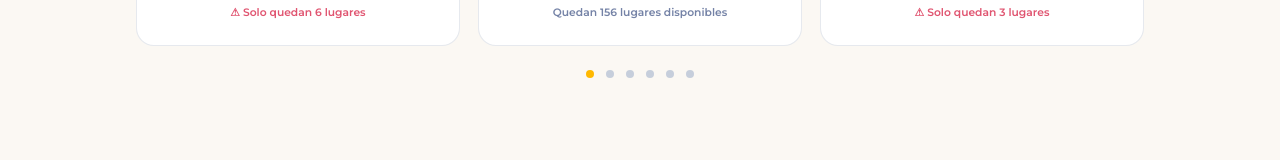
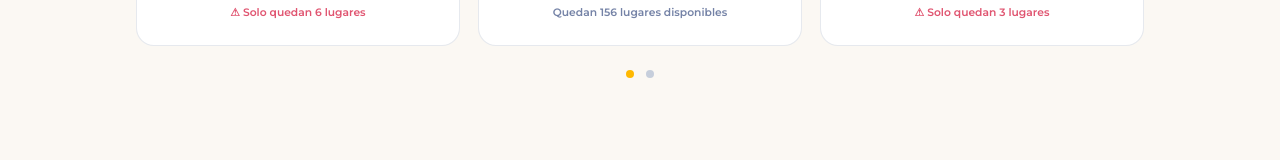
Before and after one commit to GrupoColraices/colraices, a Next.js app: page /tour-vivienda in a window 1280 px wide. Shown: the part 1596-1756 px from the top of the page. Built offline with nearby package versions, Linux system fonts and the light colour scheme.

Commit message:
tour-vivienda36%

```diff
--- a/app/components/tour-vivienda/ProximosEventos.tsx
+++ b/app/components/tour-vivienda/ProximosEventos.tsx
@@ -90,7 +90,7 @@ const CARDS_PER_PAGE = 3;
 export default function ProximosEventos() {
   const [page, setPage] = useState(0);
 
-  const totalPages = cards.length;
+  const totalPages = Math.ceil(cards.length / CARDS_PER_PAGE);
 
   const visibleCards = useMemo(() => {
     const result = [];
@@ -102,7 +102,7 @@ export default function ProximosEventos() {
 
   const goPrev = () => {
     setPage((prev) => (prev === 0 ? cards.length - 1 : prev - 1));
-  };
+    };
 
   const goNext = () => {
     setPage((prev) => (prev === cards.length - 1 ? 0 : prev + 1));
```
